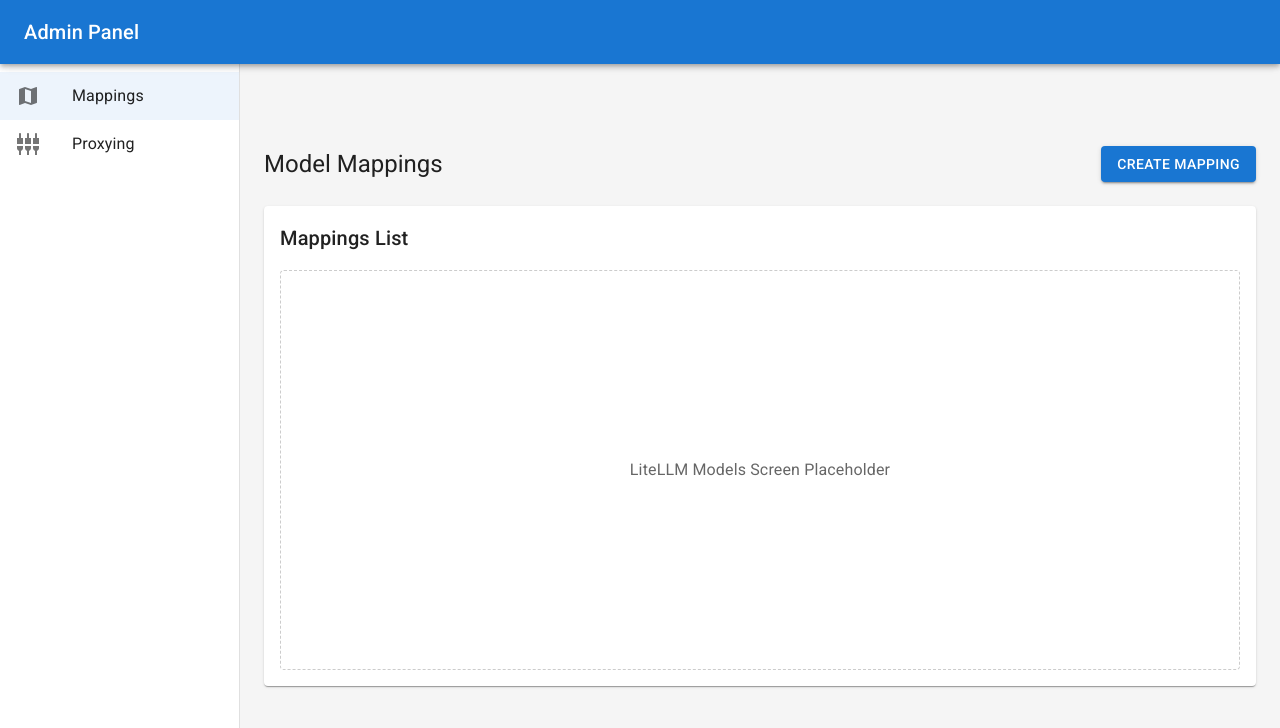
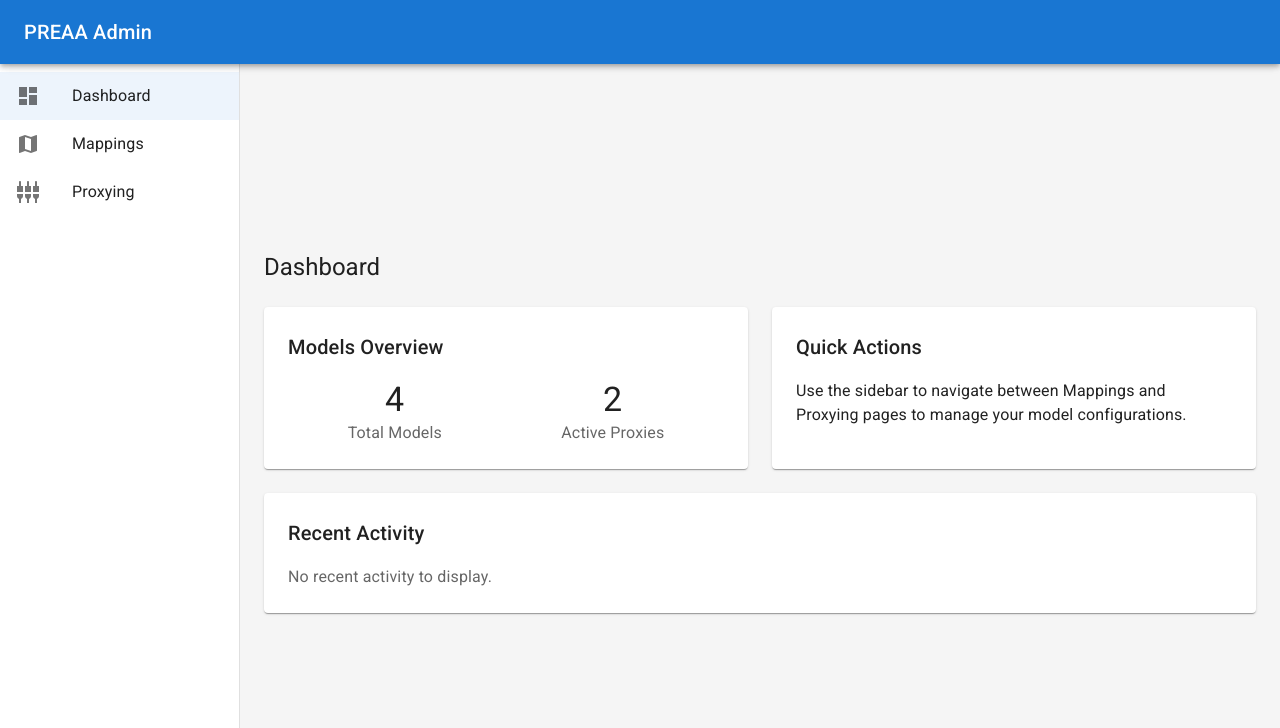
Before and after one commit to hicsail/PREAA, a React (Vite) app in the folder packages/admin-client/: page / in a window 1280 px wide. Shown: the top 728 px of the page. Built offline with nearby package versions, Linux system fonts and the light colour scheme.

Commit message:
fixed routing

```diff
--- a/packages/admin-client/package.json
+++ b/packages/admin-client/package.json
@@ -4,7 +4,7 @@
   "version": "0.0.0",
   "type": "module",
   "scripts": {
-    "dev": "vite",
+    "dev": "vite --port 5175",
     "build": "tsc -b && vite build",
     "lint": "eslint .",
     "preview": "vite preview"
@@ -15,7 +15,8 @@
     "@mui/icons-material": "^6.4.8",
     "@mui/material": "^6.4.8",
     "react": "^19.0.0",
-    "react-dom": "^19.0.0"
+    "react-dom": "^19.0.0",
+    "react-router-dom": "^7.4.0"
   },
   "devDependencies": {
     "@eslint/js": "^9.21.0",
--- a/packages/admin-client/src/App.tsx
+++ b/packages/admin-client/src/App.tsx
@@ -1,9 +1,21 @@
-import Dashboard from './pages/Dashboard';
+import { BrowserRouter as Router, Routes, Route } from 'react-router-dom';
+import MainLayout from './components/layout/MainLayout';
+import DashboardPage from './pages/DashboardPage';
+import MappingsPage from './components/mappings/MappingsPage';
+import ProxyingPage from './components/proxying/ProxyingPage';
 import './App.css';
 
 function App() {
   return (
-    <Dashboard />
+    <Router>
+      <MainLayout>
+        <Routes>
+          <Route path="/" element={<DashboardPage />} />
+          <Route path="/mappings" element={<MappingsPage />} />
+          <Route path="/proxying" element={<ProxyingPage />} />
+        </Routes>
+      </MainLayout>
+    </Router>
   );
 }
 
--- a/packages/admin-client/src/components/layout/MainLayout.tsx
+++ b/packages/admin-client/src/components/layout/MainLayout.tsx
@@ -1,4 +1,4 @@
-import { useState, ReactNode } from 'react';
+import { ReactNode } from 'react';
 import { Box, AppBar, Toolbar, Typography, CssBaseline } from '@mui/material';
 import Sidebar from './Sidebar';
 
@@ -7,15 +7,6 @@ type MainLayoutProps = {
 }
 
 const MainLayout = ({ children }: MainLayoutProps) => {
-  const [selectedPage, setSelectedPage] = useState<string>('mappings');
-
-  const handleNavigate = (page: string) => {
-    setSelectedPage(page);
-    // Pass the selected page to the parent component
-    // In a real implementation, we would use context or props to update the parent
-    window.dispatchEvent(new CustomEvent('page-change', { detail: { page } }));
-  };
-
   return (
     <Box sx={{ display: 'flex' }}>
       <CssBaseline />
@@ -25,11 +16,11 @@ const MainLayout = ({ children }: MainLayoutProps) => {
       >
         <Toolbar>
           <Typography variant="h6" noWrap component="div">
-            Admin Panel
+            PREAA Admin
           </Typography>
         </Toolbar>
       </AppBar>
-      <Sidebar onNavigate={handleNavigate} selectedPage={selectedPage} />
+      <Sidebar />
       <Box component="main" sx={{ flexGrow: 1, p: 3, mt: 8 }}>
         {children}
       </Box>
--- a/packages/admin-client/src/components/layout/Sidebar.tsx
+++ b/packages/admin-client/src/components/layout/Sidebar.tsx
@@ -1,20 +1,26 @@
 import { useState } from 'react';
 import { Box, List, ListItem, ListItemButton, ListItemText, Drawer, ListItemIcon } from '@mui/material';
+import { useNavigate, useLocation } from 'react-router-dom';
+import DashboardIcon from '@mui/icons-material/Dashboard';
 import MapIcon from '@mui/icons-material/Map';
 import SettingsInputComponentIcon from '@mui/icons-material/SettingsInputComponent';
 
-type SidebarProps = {
-  onNavigate: (page: string) => void;
-  selectedPage: string;
-};
-
 const drawerWidth = 240;
 
-const Sidebar = ({ onNavigate, selectedPage }: SidebarProps) => {
+const Sidebar = () => {
+  const navigate = useNavigate();
+  const location = useLocation();
+  const currentPath = location.pathname;
+
   const menuItems = [
-    { id: 'mappings', text: 'Mappings', icon: <MapIcon /> },
-    { id: 'proxying', text: 'Proxying', icon: <SettingsInputComponentIcon /> },
+    { id: '/', text: 'Dashboard', icon: <DashboardIcon /> },
+    { id: '/mappings', text: 'Mappings', icon: <MapIcon /> },
+    { id: '/proxying', text: 'Proxying', icon: <SettingsInputComponentIcon /> },
   ];
+
+  const handleNavigate = (path: string) => {
+    navigate(path);
+  };
 
   return (
     <Drawer
@@ -33,8 +39,8 @@ const Sidebar = ({ onNavigate, selectedPage }: SidebarProps) => {
           {menuItems.map((item) => (
             <ListItem key={item.id} disablePadding>
               <ListItemButton
-                selected={selectedPage === item.id}
-                onClick={() => onNavigate(item.id)}
+                selected={currentPath === item.id || (item.id === '/' && currentPath === '')}
+                onClick={() => handleNavigate(item.id)}
               >
                 <ListItemIcon>
                   {item.icon}
--- a/packages/admin-client/src/pages/Dashboard.tsx
+++ /dev/null
@@ -1,40 +0,0 @@
-import { useState, useEffect } from 'react';
-import { Box } from '@mui/material';
-import MainLayout from '../components/layout/MainLayout';
-import MappingsPage from '../components/mappings/MappingsPage';
-import ProxyingPage from '../components/proxying/ProxyingPage';
-
-const Dashboard = () => {
-  const [currentPage, setCurrentPage] = useState<string>('mappings');
-
-  useEffect(() => {
-    const handlePageChange = (event: CustomEvent<{ page: string }>) => {
-      setCurrentPage(event.detail.page);
-    };
-
-    window.addEventListener('page-change', handlePageChange as EventListener);
-
-    return () => {
-      window.removeEventListener('page-change', handlePageChange as EventListener);
-    };
-  }, []);
-
-  const renderPage = () => {
-    switch (currentPage) {
-      case 'mappings':
-        return <MappingsPage />;
-      case 'proxying':
-        return <ProxyingPage />;
-      default:
-        return <MappingsPage />;
-    }
-  };
-
-  return (
-    <MainLayout>
-      {renderPage()}
-    </MainLayout>
-  );
-};
-
-export default Dashboard;
--- /dev/null
+++ b/packages/admin-client/src/pages/DashboardPage.tsx
@@ -0,0 +1,47 @@
+import { Box, Typography, Paper, Grid } from '@mui/material';
+
+const DashboardPage = () => {
+  return (
+    <Box>
+      <Typography variant="h5" sx={{ mb: 3 }}>Dashboard</Typography>
+
+      <Grid container spacing={3}>
+        <Grid item xs={12} md={6}>
+          <Paper sx={{ p: 3, height: '100%' }}>
+            <Typography variant="h6" sx={{ mb: 2 }}>Models Overview</Typography>
+            <Box sx={{ display: 'flex', justifyContent: 'space-around', textAlign: 'center' }}>
+              <Box>
+                <Typography variant="h4">4</Typography>
+                <Typography color="text.secondary">Total Models</Typography>
+              </Box>
+              <Box>
+                <Typography variant="h4">2</Typography>
+                <Typography color="text.secondary">Active Proxies</Typography>
+              </Box>
+            </Box>
+          </Paper>
+        </Grid>
+
+        <Grid item xs={12} md={6}>
+          <Paper sx={{ p: 3, height: '100%' }}>
+            <Typography variant="h6" sx={{ mb: 2 }}>Quick Actions</Typography>
+            <Typography paragraph>
+              Use the sidebar to navigate between Mappings and Proxying pages to manage your model configurations.
+            </Typography>
+          </Paper>
+        </Grid>
+
+        <Grid item xs={12}>
+          <Paper sx={{ p: 3 }}>
+            <Typography variant="h6" sx={{ mb: 2 }}>Recent Activity</Typography>
+            <Typography color="text.secondary" sx={{ fontStyle: 'italic' }}>
+              No recent activity to display.
+            </Typography>
+          </Paper>
+        </Grid>
+      </Grid>
+    </Box>
+  );
+};
+
+export default DashboardPage;
```
Also changed, not shown: 1 other file (tests, documents, lock files or other folders).
